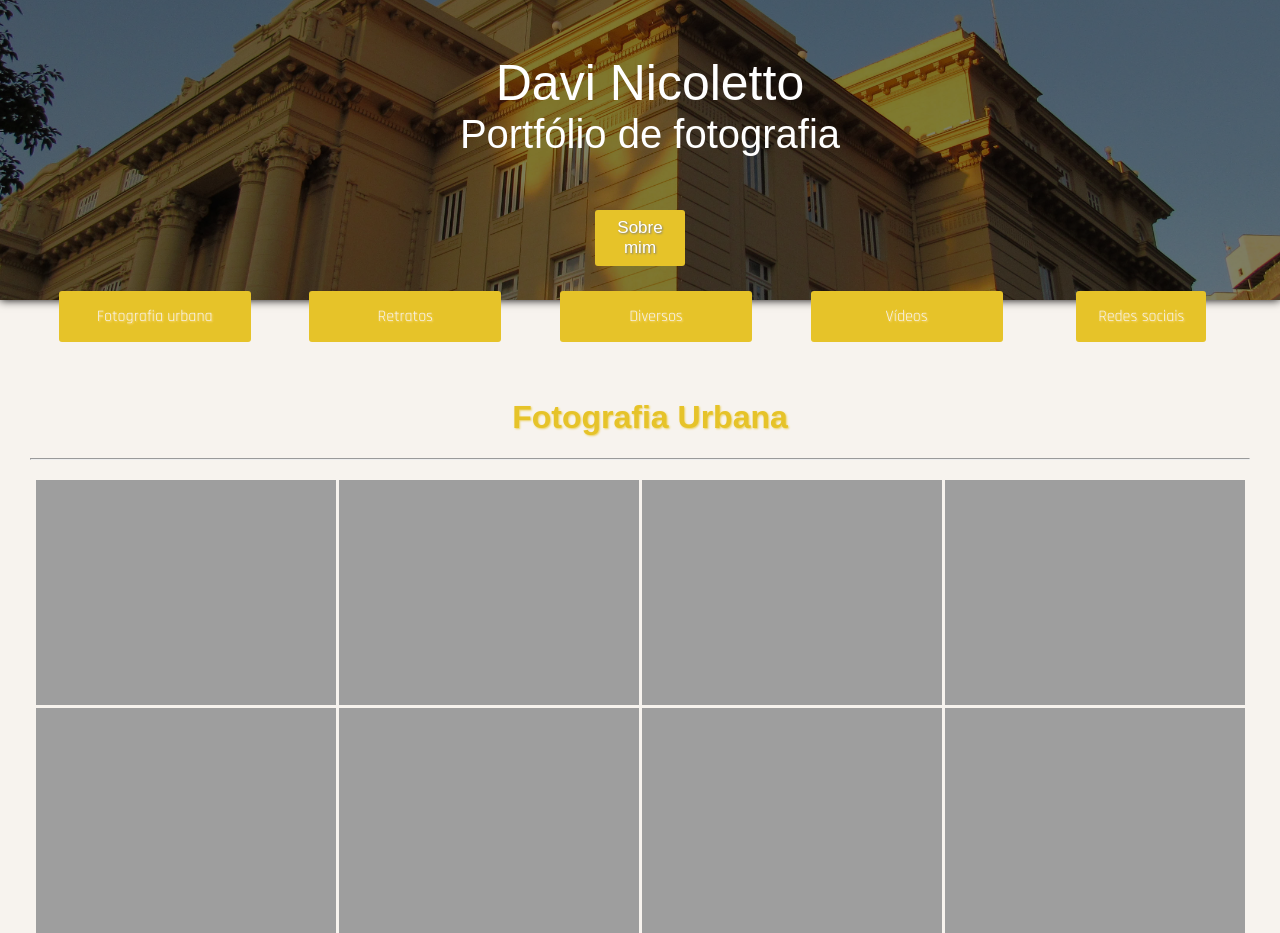
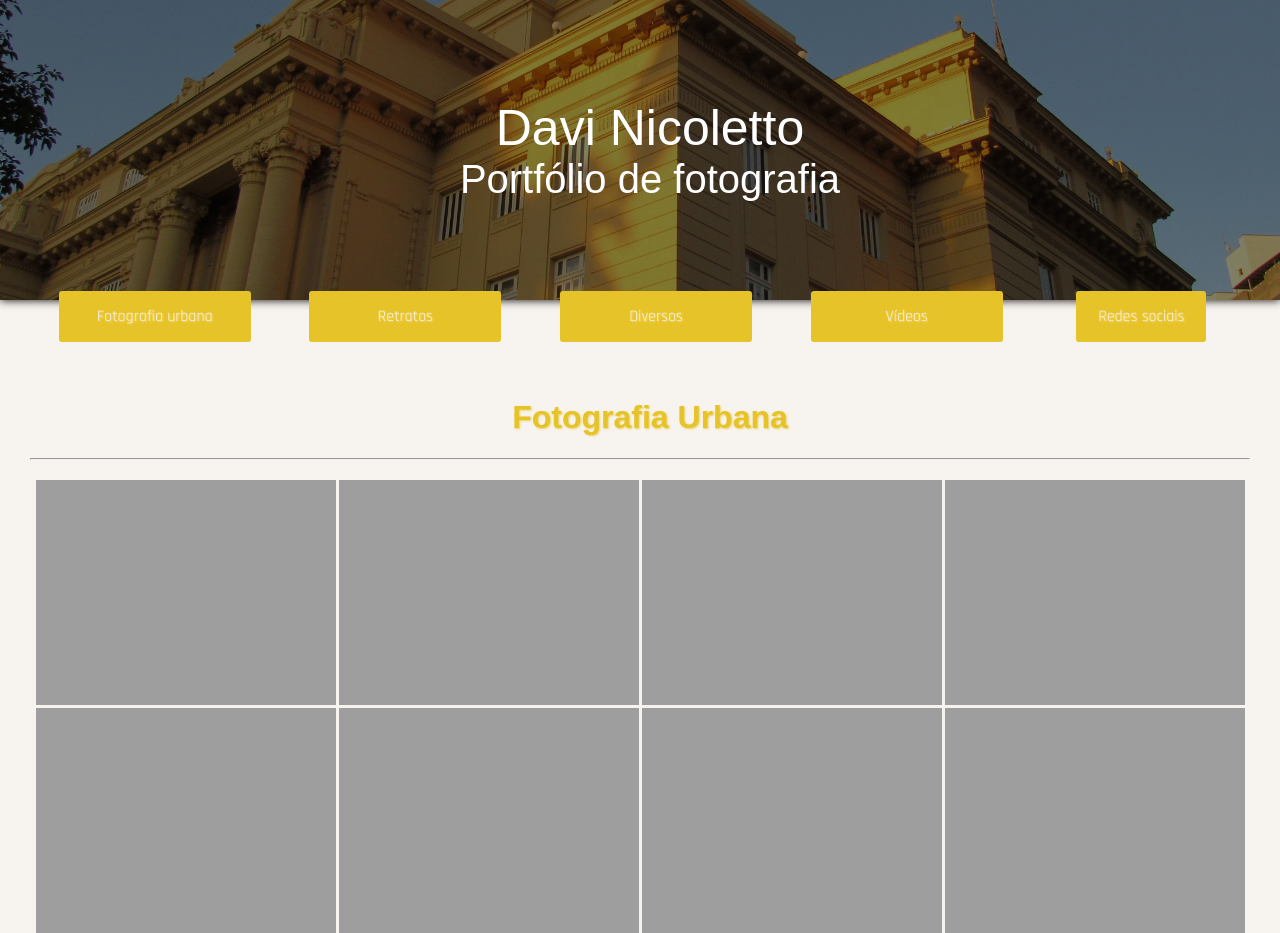
Before and after one commit to DaviNicoletto/portfolio-fotografia, a plain HTML site: page index.html in a window 1280 px wide. Shown: the top 933 px of the page. Drawn offline with Linux system fonts and the light colour scheme; a web font is replaced by a local one.

Commit message:
versao-final
Versão 1.0 do site. Concluídas as alterações de design e estilização do site.

```diff
--- a/index.html
+++ b/index.html
@@ -13,7 +13,6 @@
     <header>
         <div class="fundo"></div>
         <h1 id="titulo">Davi Nicoletto <br> <div id="subtitulo"> Portfólio de fotografia</div> </h1>
-        <a href="#" class="button-sobre">Sobre mim</a>
     </header>
 
     <nav>
--- a/style.css
+++ b/style.css
@@ -22,6 +22,7 @@ header{
     display: flex;
     flex-direction: column;
     flex-wrap: wrap;
+    justify-content: center;
     box-shadow: 0px 0px 9px black;
     z-index: 0;
 }
@@ -45,28 +46,6 @@ h1{
     font-size: 40px;
     position: sticky;
     font-weight: 100;
-}
-
-/* Botão "Sobre mim" */
-
-.button-sobre{
-    background-color: rgb(230, 195, 41);
-    border-radius: 3px;
-    padding: 8px 10px;
-    text-decoration: none;
-    font-size: 17px;
-    color: white;
-    text-align: center;
-    text-shadow: 1px 1px 2px grey;
-    width: 90px;
-    z-index: 1;
-    align-self: center;
-}
-
-.button-sobre:hover{
-
-    border-right:2px solid white;
-    border-left:2px solid white;
 }
 
 /* Escurecendo a imagem de fundo */
```
Also changed, not shown: img/retratos/ret-2.jpg, img/retratos/ret-6.jpg, 2 other files.
